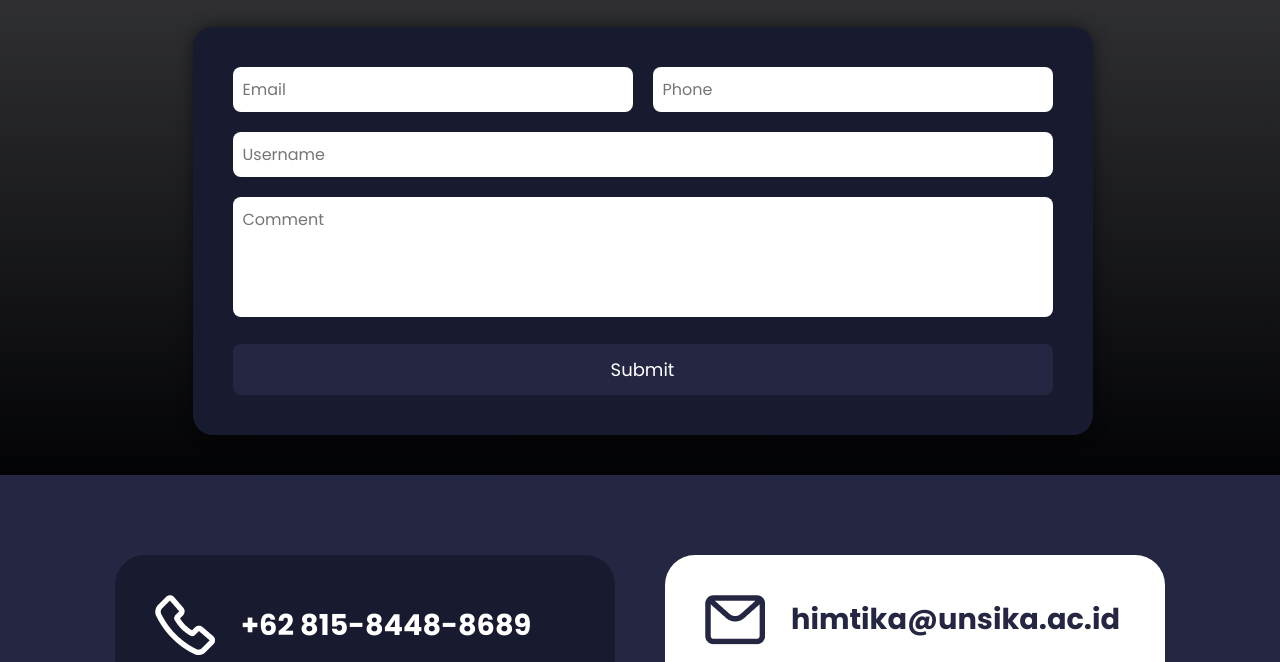
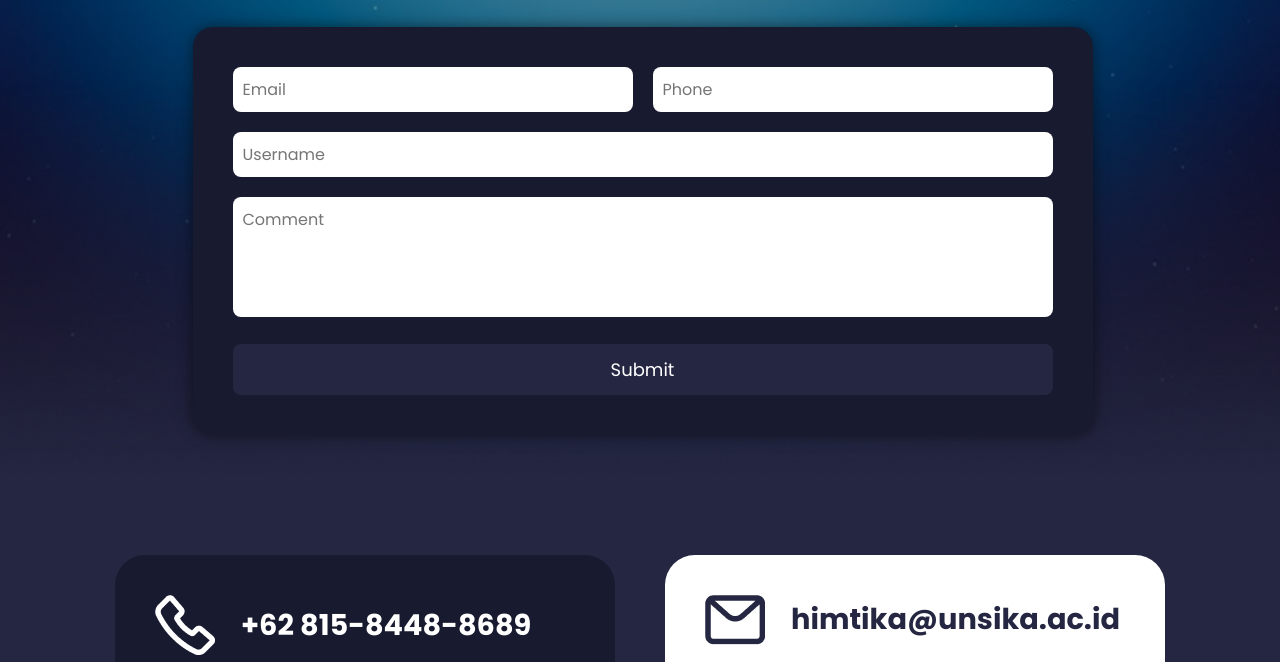
Before and after one commit to frdynsh/contact-us-himtika, a plain HTML site: page index.html in a window 1280 px wide. Shown: the part 260-922 px from the top of the page. Drawn offline with Linux system fonts and the light colour scheme.

Commit message:
memperbaiki url

```diff
--- a/assets/css/style.css
+++ b/assets/css/style.css
@@ -745,7 +745,7 @@ ul,li{
     width: 100%;
     min-height: 400px;
     position: relative;
-    background:linear-gradient(rgba(83, 83, 83, 0.5), rgba(0, 0, 0, 0.5)), url("assets/image/background.png");
+    background:linear-gradient(rgba(83, 83, 83, 0.5), rgba(0, 0, 0, 0.5)), url(../image/background.png);
     background-blend-mode: multiply;
     background-size: cover;
     background-position: center;
@@ -760,7 +760,7 @@ ul,li{
     left: 0;
     width: 100%;
     height: 60%;
-    background: url("assets/image/overlay.png");
+    background: url(../image/overlay.png);
     background-size: cover;
     background-position: center;
     background-repeat: no-repeat;
```
